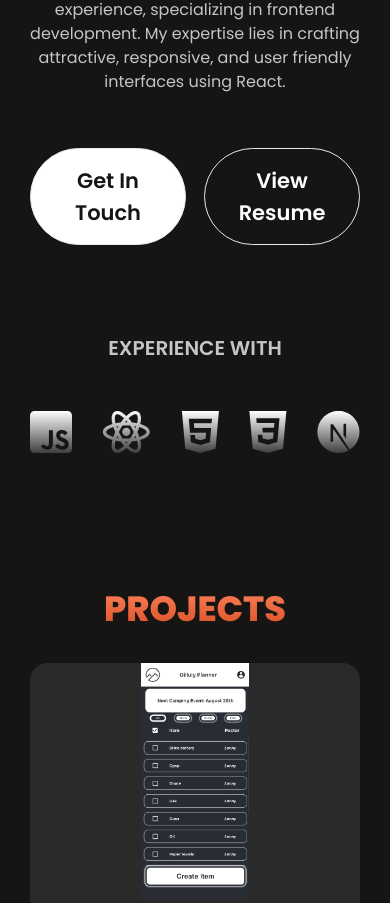
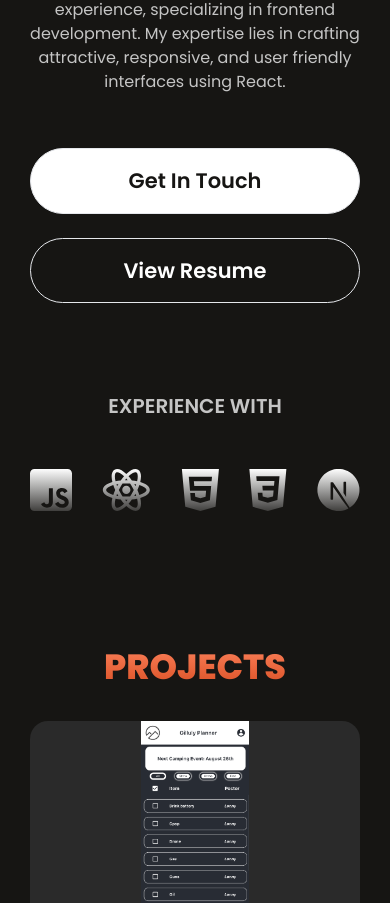
Before and after one commit to Jameson13B/jameson-portfolio, a React (Create React App) app: page / in a window 390 px wide. Shown: the part 870-1773 px from the top of the page. Built offline with nearby package versions, Linux system fonts and the light colour scheme.

Commit message:
Fixed home buttons on mobile

```diff
--- a/src/components/Home.js
+++ b/src/components/Home.js
@@ -27,9 +27,9 @@ export const Home = () => {
         crafting attractive, responsive, and user friendly interfaces using
         React.
       </p>
-      <div className="max-w-[550px] mx-auto mb-[88px]">
+      <div className="flex flex-col sm:flex-row max-w-[550px] mx-auto mb-[88px]">
         <button
-          className="border rounded-[50px] text-[#161513] font-[600] text-[21px] px-[29px] py-[16px] bg-white w-[calc(50%-9px)] inline-block font-Poppins"
+          className="border rounded-[50px] text-[#161513] font-[600] text-[21px] px-[29px] py-[16px] bg-white sm:w-[calc(50%-9px)] inline-block font-Poppins w-full"
           onClick={(e) => {
             e.preventDefault()
             window.scrollTo({
@@ -46,7 +46,7 @@ export const Home = () => {
           Get In Touch
         </button>
         <a
-          className="border rounded-[50px] text-white font-[600] text-[21px] px-[29px] py-[16px] ml-[18px] w-[calc(50%-9px)] inline-block font-Poppins"
+          className="border rounded-[50px] text-white font-[600] text-[21px] px-[29px] py-[16px] mt-[24px] sm:mt-0 sm:ml-[18px] sm:w-[calc(50%-9px)] inline-block font-Poppins w-full"
           href={`${process.env.PUBLIC_URL}/jameson_brown_resume.pdf`}
           target="_blank"
           rel="noreferrer"
```
